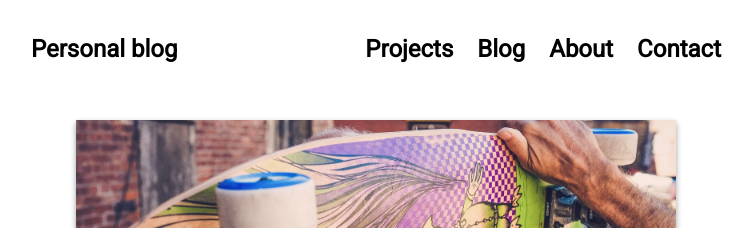
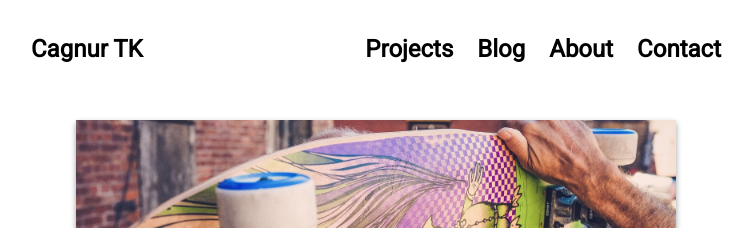
Before and after one commit to Cagnurt/cagnurt.github.io, a Jekyll site: the page built from index.md, in a window 1280 px wide. Shown: the top 228 px of the page, without its empty margins (264-1017 px from the left). Built offline with Jekyll 4.4.1, drawn with Linux system fonts in a browser that asks for light colours; nearby versions of some CDN libraries.

Commit message:
Update _config.yml

```diff
--- a/_config.yml
+++ b/_config.yml
@@ -7,6 +7,6 @@ plugins:   [jekyll-sitemap, jekyll-feed,  jekyll-seo-tag]
 
 # Customise atom feed settings (this is where Jekyll-Feed gets configuration information)
 
-title:		   "Personal blog"
-description: "Powered by Jekyll and GitHub Pages"
+title:		   "Cagnur TK"
+description: "This is my personal branding"
 author:      "Cagnur TK"
```
